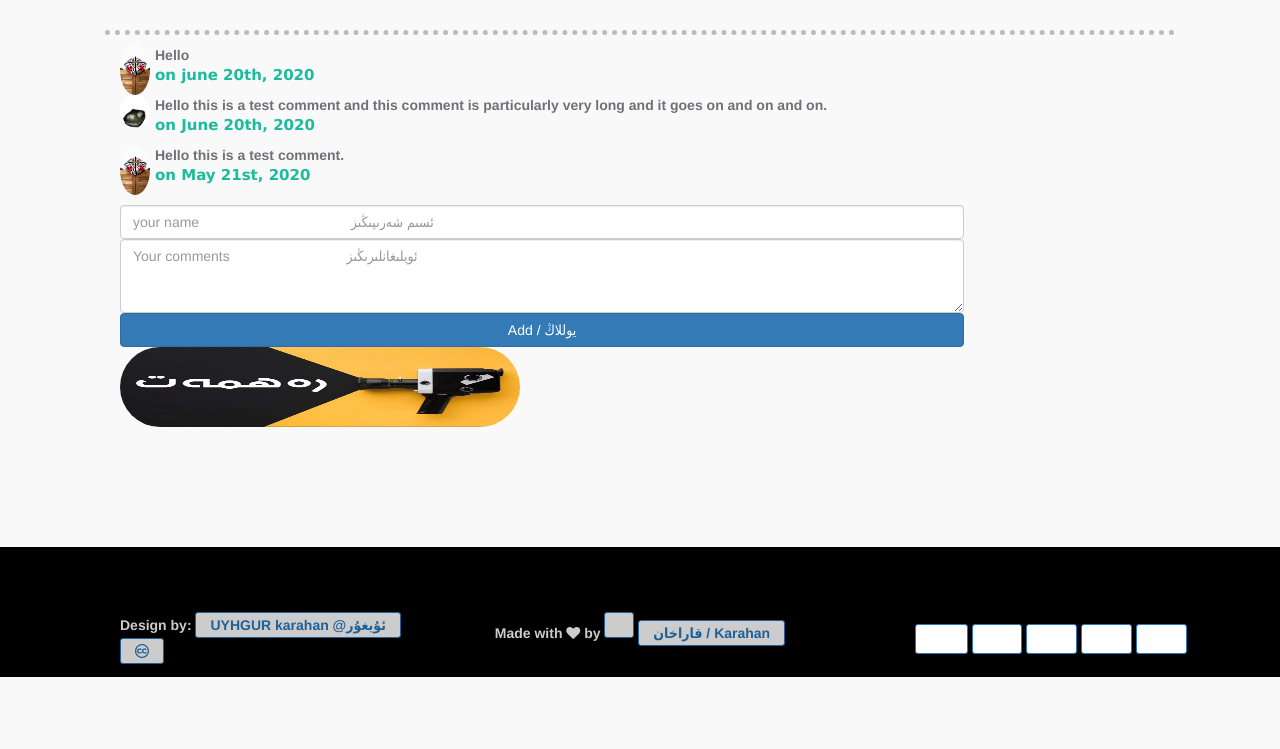
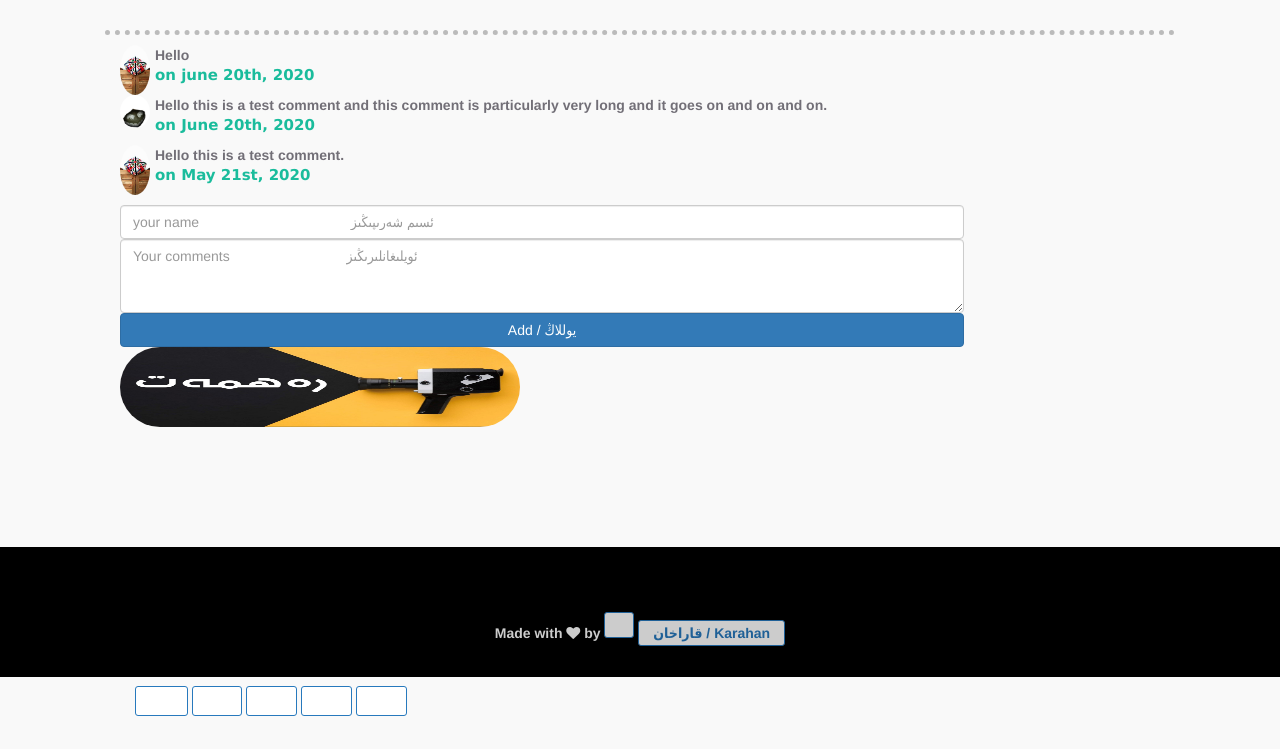
Before and after one commit to Karahan1010/Karahan, a website: page index.html in a window 1280 px wide. Shown: the part 4402-5151 px from the top of the page. Drawn offline with nearby package versions, Linux system fonts and the light colour scheme.

Commit message:
Update index.html

```diff
--- a/index.html
+++ b/index.html
@@ -539,11 +539,9 @@
         <div class="container">
             <div class="row">
                 <div class="col-md-4" >
-                    <p>Design by: <a href="" target=
-                    "_blank">UYHGUR karahan @ئۇيغۇر</a><br>
-                    <a href="http://creativecommons.org/licenses/by/4.0/"
-                    target="_blank"><i class="fa fa-creative-commons"></i>
-                    </a></p>
+
+
+
                 </div>
 
 
@@ -551,23 +549,18 @@
                 <div class="col-md-4 text-center" style="
     bottom: auto;
 " >
-                    <p>Made with <i class="fa fa-heart"></i> by <a href=
+                    <p>Made with <i class="fa fa-heart" style="
+        bottom: auto;
+    "></i> by <a href=
                     "https://github.com/Karahan1010/Karahan/edit/master/index.html" target="_blank"></a> <a href=
                     "https://github.com/Karahan1010/Karahan/edit/master/index.html" target=
                     "_blank">قاراخان / Karahan</a></p>
 </div>
                   </div>
-  <div  class="col-md-4" style="
+  <div  class="col-md-4" >
 
-    left: 780px;
-    bottom: 80px;
-">
+                    <div class="social-footer" style="left: 380px;bottom: 0px;right: 110px;top: 1px;" >
 
-
-
-
-
-                    <div class="social-footer">
                         <a href="http://www.twitter.com" target=
                         "_blank"><i class="fa fa-twitter"></i></a> <a href=
                         "http://www.instagram.com" target=
```
